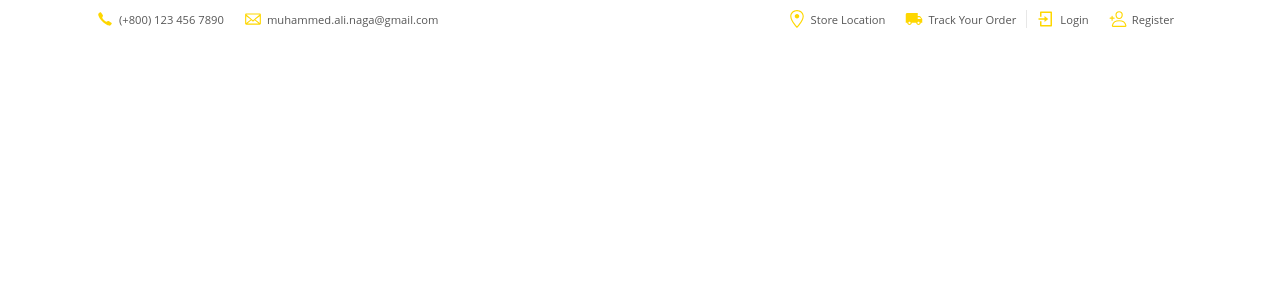
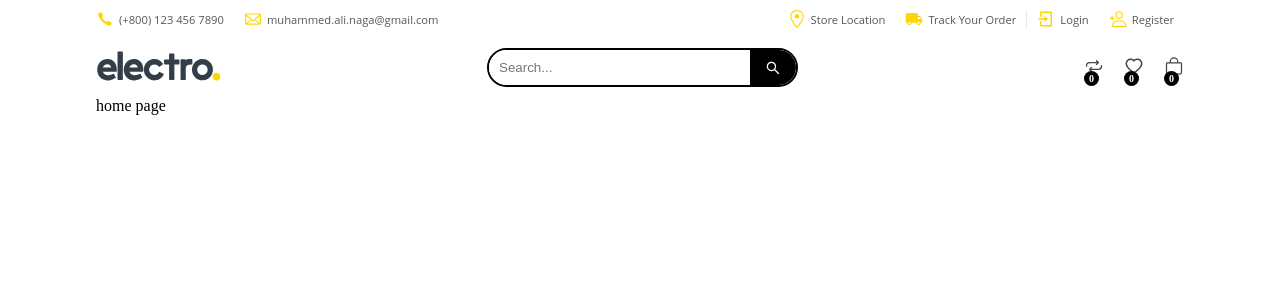
Before and after one commit to muahmmed-naga/electron, a React (Create React App) app: page / in a window 1280 px wide. Shown: the top 300 px of the page. Built offline with nearby package versions, Linux system fonts and the light colour scheme.

Commit message:
App main header

```diff
--- a/src/App.js
+++ b/src/App.js
@@ -1,11 +1,19 @@
 import React from 'react';
+
+// Components
 import { Switch, Route } from 'react-router-dom';
+import AppMainHeader from './components/main-header/main-header.comp';
+import AppUpperHeader from './components/upper-header/upper-header.comp';
+
+// Pages
+import PageNotFound from './pages/PageNotFound';
 import Homepage from './pages/Homepage';
-import PageNotFound from './pages/PageNotFound';
 
 function App() {
   return (
     <div className="App">
+      <AppUpperHeader />
+      <AppMainHeader />
       <Switch>
         <Route exact path="/" component={Homepage} />
         <Route component={PageNotFound} />
--- /dev/null
+++ b/src/components/main-header/main-header.comp.js
@@ -0,0 +1,46 @@
+import React from 'react';
+
+// Components
+import { Link } from 'react-router-dom';
+import { ReactComponent as Logo } from '../../assets/svg/logo.svg';
+import { AiOutlineSearch, AiOutlineHeart } from 'react-icons/ai';
+import { IoBagOutline, IoRepeatOutline } from 'react-icons/io5';
+
+// Styles
+import './main-header.styles.scss';
+
+const AppMainHeader = () => {
+  return (
+    <div className="custom-container">
+      <div className="app-main-header-wrapper flex-center-between">
+        <div className="logo">
+          <Logo />
+        </div>
+
+        <div className="product-search flex-align-center">
+          <input type="text" placeholder="Search..." />
+          <div className="search-icon">
+            <AiOutlineSearch />
+          </div>
+        </div>
+
+        <div className="righ-side flex-align-center">
+          <Link to="#" className="item">
+            <IoRepeatOutline />
+            <div className="count">0</div>
+          </Link>
+          <Link to="#" className="item">
+            <AiOutlineHeart />
+            <div className="count">0</div>
+          </Link>
+          <Link to="#" className="item">
+            <IoBagOutline />
+            <div className="count">0</div>
+          </Link>
+        </div>
+      </div>
+    </div>
+  );
+};
+
+export default AppMainHeader;
--- /dev/null
+++ b/src/components/main-header/main-header.styles.scss
@@ -0,0 +1,67 @@
+.app-main-header-wrapper {
+  margin: 10px 0;
+
+  .product-search {
+    border: 2px solid #000;
+    border-radius: 20px;
+    position: relative;
+    overflow: hidden;
+
+    input {
+      border: none;
+      outline: none;
+      padding: 10px 120px 10px 10px;
+    }
+
+    .search-icon {
+      background: #000;
+      position: absolute;
+      top: 0;
+      right: 0;
+      height: 100%;
+      display: flex;
+      align-items: center;
+      justify-content: center;
+      padding: 0px 15px;
+      overflow: hidden;
+      cursor: pointer;
+
+      svg {
+        color: #fff;
+      }
+    }
+  }
+
+  .righ-side {
+    .item {
+      margin-left: 20px;
+      position: relative;
+
+      svg {
+        font-size: 20px;
+        color: #484747;
+      }
+
+      .count {
+        position: absolute;
+        top: 15px;
+        left: 0;
+        background-color: #000;
+        color: #fff;
+        border-radius: 50%;
+        font-size: 10px;
+        font-weight: bold;
+        width: 15px;
+        height: 15px;
+        text-align: center;
+        line-height: 15px;
+      }
+    }
+  }
+}
+
+@media screen and (max-width: 991px) {
+  .app-main-header-wrapper {
+    display: none !important;
+  }
+}
--- a/src/components/upper-header/upper-header.comp.js
+++ b/src/components/upper-header/upper-header.comp.js
@@ -14,7 +14,7 @@ import './upper-header.styles.scss';
 
 const AppUpperHeader = () => {
   return (
-    <div className="app-upper-header-wrapper flex-center-between">
+    <div className="custom-container app-upper-header-wrapper flex-center-between">
       <div className="left-side flex-center-between">
         <div className="item flex-align-center">
           <IoIosCall className="main-color" />
--- a/src/pages/Homepage.js
+++ b/src/pages/Homepage.js
@@ -1,10 +1,9 @@
 import React from 'react';
-import AppUpperHeader from '../components/upper-header/upper-header.comp';
 
 const Homepage = () => {
   return (
     <div className="custom-container home-page-wrapper">
-      <AppUpperHeader />
+      <span>home page</span>
     </div>
   );
 };
```
Also changed, not shown: src/assets/svg/logo.svg (added), 1 other file (tests, documents, lock files or other folders).
